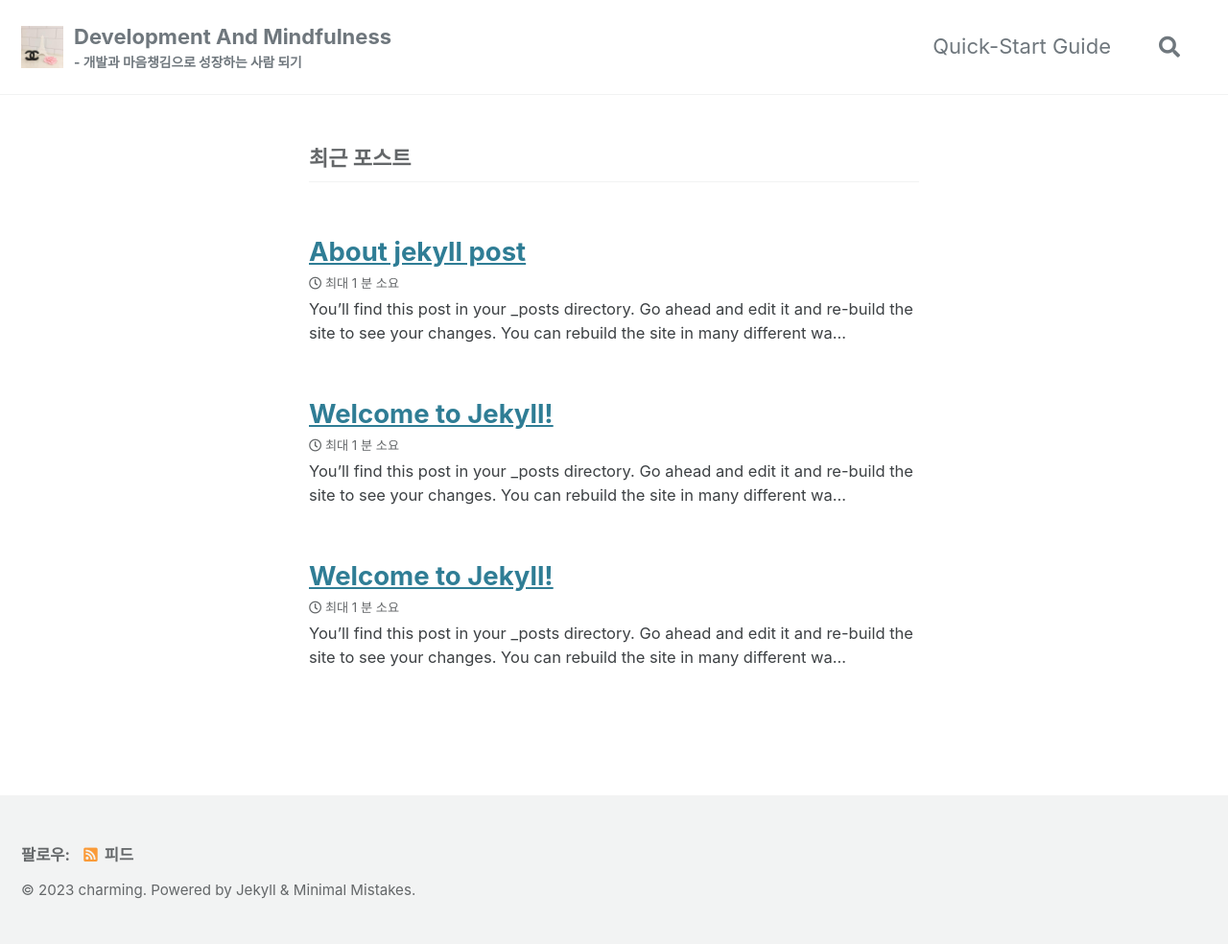
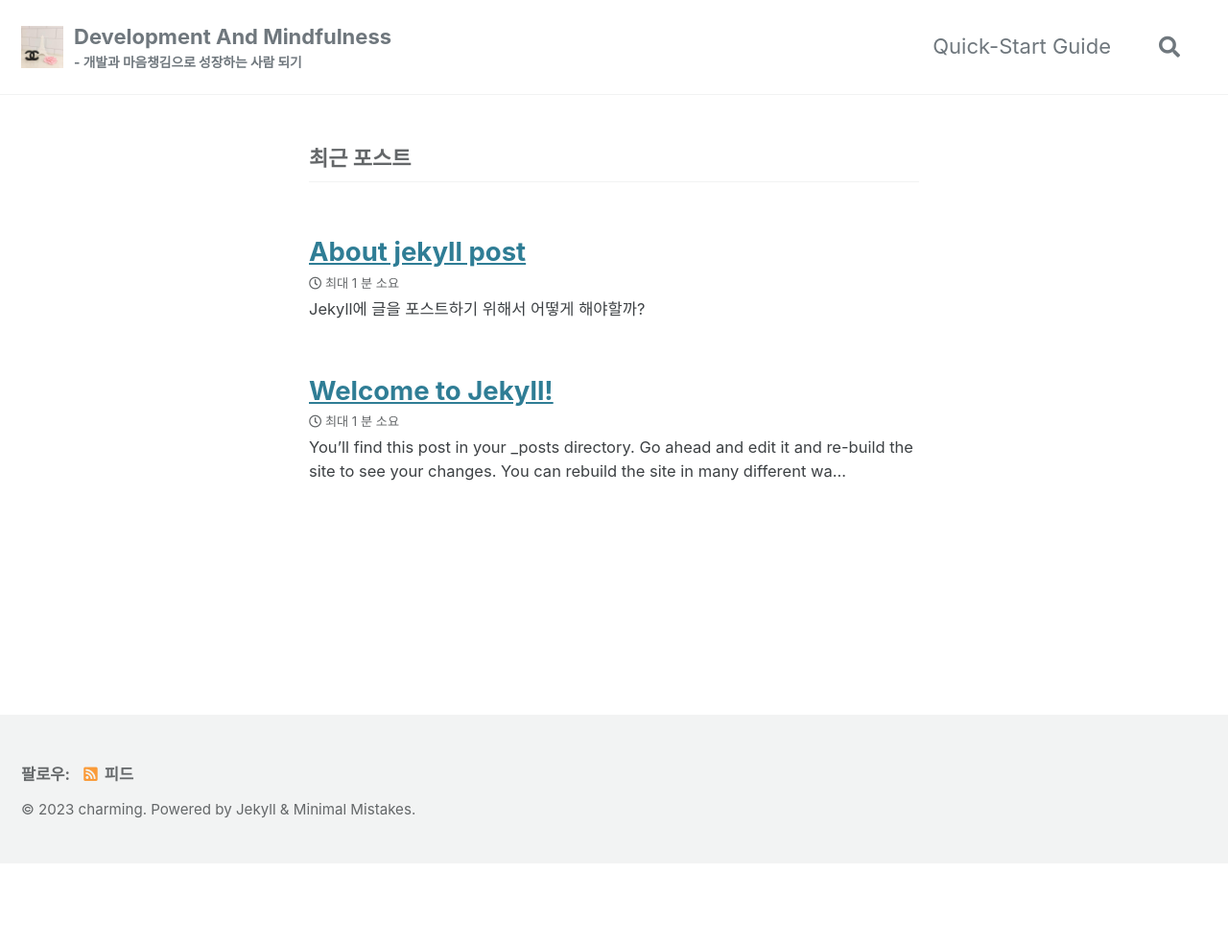
Before and after one commit to kauksy/kauksy.github.io, a Jekyll site: the page built from index.markdown, in a window 1280 px wide. Shown: the whole page at 96% size. Built offline with Jekyll 4.4.1, drawn with Linux system fonts in a browser that asks for light colours; cached includes are drawn as plain includes; after the commit the page ends 900 px from its top, so only the background shows below that.

Commit message:
BLOG-0004 새로운 포스트글의 내용 추가하기

```diff
--- a/_posts/2023-02-12-About-jekyll-post.md
+++ b/_posts/2023-02-12-About-jekyll-post.md
@@ -5,26 +5,4 @@ date:   2023-02-12 18:29:18 +0900
 categories: jekyll update
 ---
 
-You’ll find this post in your `_posts` directory. Go ahead and edit it and re-build the site to see your changes. You can rebuild the site in many different ways, but the most common way is to run `jekyll serve`, which launches a web server and auto-regenerates your site when a file is updated.
-
-Jekyll requires blog post files to be named according to the following format:
-
-`YEAR-MONTH-DAY-title.MARKUP`
-
-Where `YEAR` is a four-digit number, `MONTH` and `DAY` are both two-digit numbers, and `MARKUP` is the file extension representing the format used in the file. After that, include the necessary front matter. Take a look at the source for this post to get an idea about how it works.
-
-Jekyll also offers powerful support for code snippets:
-
-{% highlight ruby %}
-def print_hi(name)
-  puts "Hi, #{name}"
-end
-print_hi('Tom')
-#=> prints 'Hi, Tom' to STDOUT.
-{% endhighlight %}
-
-Check out the [Jekyll docs][jekyll-docs] for more info on how to get the most out of Jekyll. File all bugs/feature requests at [Jekyll’s GitHub repo][jekyll-gh]. If you have questions, you can ask them on [Jekyll Talk][jekyll-talk].
-
-[jekyll-docs]: https://jekyllrb.com/docs/home
-[jekyll-gh]:   https://github.com/jekyll/jekyll
-[jekyll-talk]: https://talk.jekyllrb.com/
+- Jekyll에 글을 포스트하기 위해서 어떻게 해야할까?
```
Also changed, not shown: _posts/2022-03-06-welcome-to-jekyll.markdown (deleted, +0 -29 lines).
